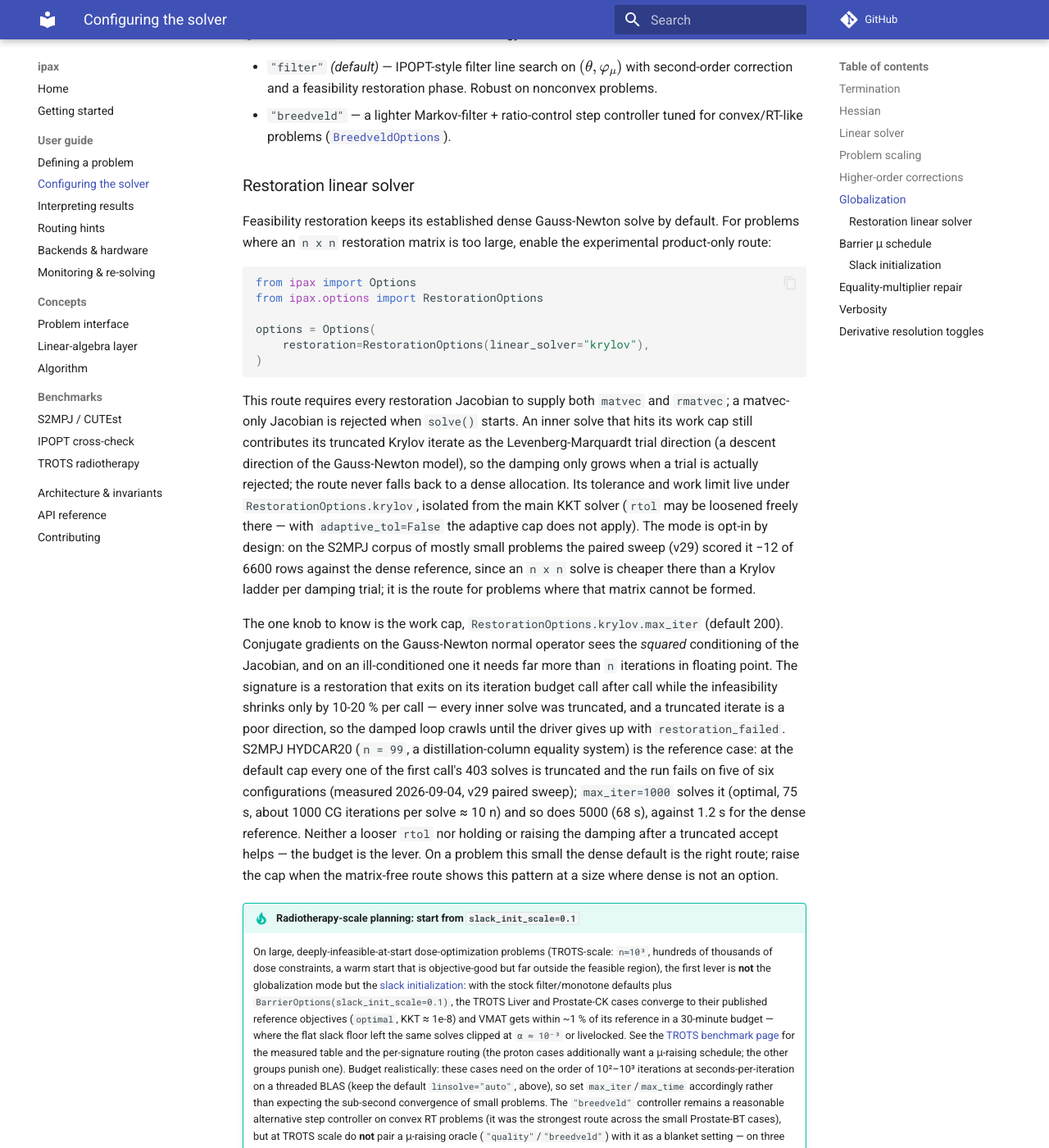
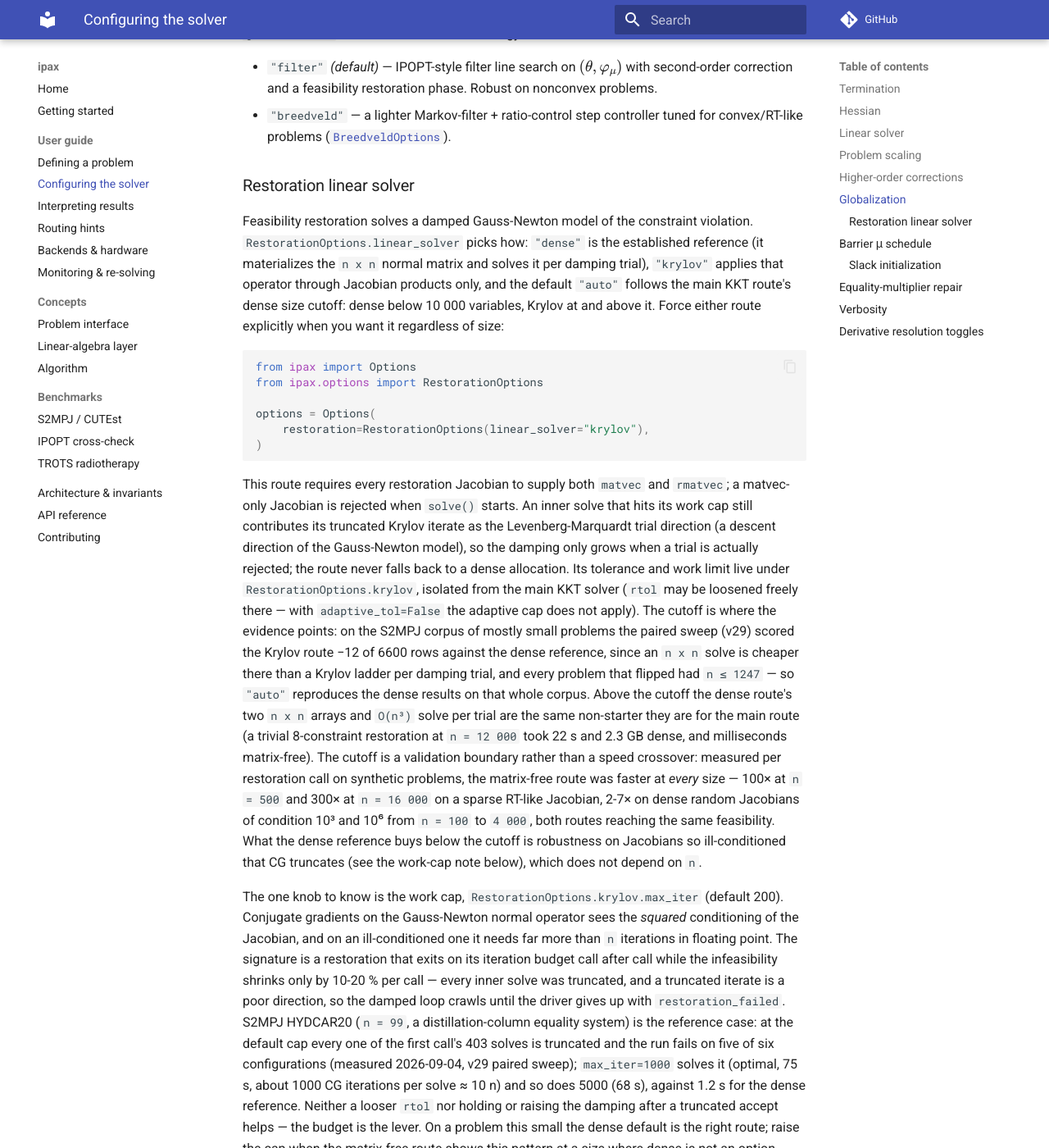
Before and after one commit to wahln/ipax, an MkDocs documentation site: the page built from docs/guide/options.md, in a window 1280 px wide and 1400 px high, scrolled down 4550 px. Shown: the whole window at 82% size. Built offline with MkDocs 1.6.1 and Material for MkDocs 9.7.7, drawn with Linux system fonts in a browser that asks for light colours; comment, search, counter and statistics services are not loaded.

Commit message:
feat(restoration): linear_solver="auto" picks the matrix-free route above the dense size cutoff
RestorationOptions.linear_solver gains "auto" and it becomes the default:
dense below 10 000 variables, krylov at and above -- the same cutoff the
main KKT route uses for linsolve="auto", for the same reason (two n x n
arrays and an O(n^3) solve per damping trial). "dense" and "krylov" still
force a route regardless of size; the sweep runner exposes all three.

Evidence. The v29 paired S2MPJ sweep put the krylov route at -12 of 6600
rows, and every problem that flipped either way has n <= 1247 (built
sizes); the corpus tops out at n = 4999, so "auto" reproduces the current
default on all 6600 rows by construction. Per restore() call on synthetic
problems the matrix-free route is faster at every size measured (100x at
n = 500 and 300x at n = 16 000 on a sparse RT-like Jacobian, 2-7x on dense
random Jacobians of condition 1e3 and 1e6 from n = 100 to 4000), so the
cutoff is a validation boundary, not a speed crossover: the dense reference
is kept where it is affordable because it is robust on Jacobians so
ill-conditioned that CG truncates, which does not depend on n. At
n = 12 000 the dense route spends 22 s and 2.3 GB on a trivial restoration
the matrix-free route finishes in milliseconds.

select_restoration_solver takes n_vars; tests cover the cutoff, the
explicit modes ignoring size, and the per-call factory.

Co-Authored-By: Claude Fable 5.1 <noreply@anthropic.com>

````diff
--- a/docs/guide/options.md
+++ b/docs/guide/options.md
@@ -207,9 +207,13 @@ bounds, so they never hurt there. Tune Gondzio via
 
 ### Restoration linear solver
 
-Feasibility restoration keeps its established dense Gauss-Newton solve by
-default. For problems where an `n x n` restoration matrix is too large, enable
-the experimental product-only route:
+Feasibility restoration solves a damped Gauss-Newton model of the constraint
+violation. `RestorationOptions.linear_solver` picks how: `"dense"` is the
+established reference (it materializes the `n x n` normal matrix and solves it
+per damping trial), `"krylov"` applies that operator through Jacobian products
+only, and the default `"auto"` follows the main KKT route's dense size cutoff:
+dense below 10 000 variables, Krylov at and above it. Force either route
+explicitly when you want it regardless of size:
 
 ```python
 from ipax import Options
@@ -228,11 +232,22 @@ Gauss-Newton model), so the damping only grows when a trial is actually
 rejected; the route never falls back to a dense allocation. Its tolerance and
 work limit live under `RestorationOptions.krylov`, isolated from the main KKT
 solver (`rtol` may be loosened freely there — with `adaptive_tol=False` the
-adaptive cap does not apply). The mode is opt-in by design: on the S2MPJ
-corpus of mostly small problems the paired sweep (v29) scored it −12 of 6600
-rows against the dense reference, since an `n x n` solve is cheaper there
-than a Krylov ladder per damping trial; it is the route for problems where
-that matrix cannot be formed.
+adaptive cap does not apply). The cutoff is where the evidence points: on
+the S2MPJ corpus of mostly small problems the paired sweep (v29) scored the
+Krylov route −12 of 6600 rows against the dense reference, since an `n x n`
+solve is cheaper there than a Krylov ladder per damping trial, and every
+problem that flipped had `n ≤ 1247` — so `"auto"` reproduces the dense
+results on that whole corpus. Above the cutoff the dense route's two `n x n`
+arrays and `O(n³)` solve per trial are the same non-starter they are for the
+main route (a trivial 8-constraint restoration at `n = 12 000` took 22 s and
+2.3 GB dense, and milliseconds matrix-free). The cutoff is a validation
+boundary rather than a speed crossover: measured per restoration call on
+synthetic problems, the matrix-free route was faster at *every* size — 100×
+at `n = 500` and 300× at `n = 16 000` on a sparse RT-like Jacobian, 2-7× on
+dense random Jacobians of condition 10³ and 10⁶ from `n = 100` to `4 000`,
+both routes reaching the same feasibility. What the dense reference buys
+below the cutoff is robustness on Jacobians so ill-conditioned that CG
+truncates (see the work-cap note below), which does not depend on `n`.
 
 The one knob to know is the work cap, `RestorationOptions.krylov.max_iter`
 (default 200). Conjugate gradients on the Gauss-Newton normal operator sees
````
Also changed, not shown: CHANGELOG.md (+13 -8 lines), 6 other files.
